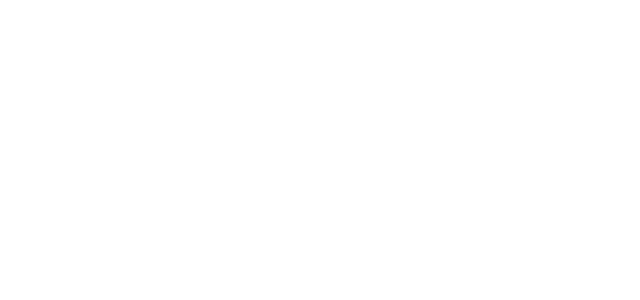
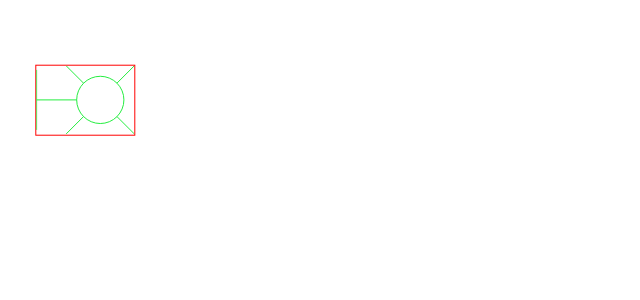
Before and after one commit to Sergrojas29/DeviceLayouts, a Next.js app: page / in a window 1280 px wide. Shown: the top 300 px of the page, without its empty margins (0-640 px from the left). Built offline with nearby package versions, Linux system fonts and the light colour scheme.

Commit message:
Added SO and SV components. trying to fix css

```diff
--- a/src/app/globals.css
+++ b/src/app/globals.css
@@ -9,3 +9,13 @@
   box-sizing: border-box;
 
 }
+
+
+
+
+
+.Speakerstrobe, .Strobe{
+
+
+
+}
--- a/src/app/page.tsx
+++ b/src/app/page.tsx
@@ -1,9 +1,15 @@
+import DeviceData from "./utils/readData.js";
+import Strobe from "../components/Strobe.tsx";
+import SpeakerStrobe  from "../components/SpeakerStrobe.tsx";
+
+export default function HomePage() {
 
 
-export default function HomePage() {
+
   return (
     <div className="Main">
-
+      {/* <SpeakerStrobe color="#20ED3C" width={1} x={60} y={12} rotate={90}/> */}
+      <Strobe color="#20ED3C" width={1} x={0} y={0} rotate={90} scale={1}/>
     </div>
   );
 }
--- a/src/app/utils/readData.ts
+++ b/src/app/utils/readData.ts
@@ -13,8 +13,6 @@ interface Device {
     watts: number;
 
 }
-
-
 
 /*\
 Class `Methods;
@@ -39,7 +37,7 @@ Process txt file -> json file
 
 */
 
-class DeviceData {
+export default class DeviceData {
     static deviceCount: number = 0;
 
     xMax: number = Number.MIN_SAFE_INTEGER
--- /dev/null
+++ b/src/components/SpeakerStrobe.tsx
@@ -0,0 +1,52 @@
+interface SpeakerStrobeProps {
+    color: string;
+    width: number;
+    x: number;
+    y: number;
+    rotate: number;
+}
+
+export function SpeakerStrobe({ color, width, x, y, rotate }: SpeakerStrobeProps) {
+
+    const Strobestyle = {
+        st0: {
+            stroke: "#ed2020",
+            fill: "none",
+            strokeWidth: 1,
+        },
+        st1: {
+            fill: "#FFFFFF",
+            stroke: "#20ED3C",
+            strokeWidth: 1,
+        },
+        container: {
+            height: "100px", //! Controls the Size
+            backgroundColor: "rgba(255, 255, 255, 0)",
+            position: 'absolute',
+
+        }
+
+
+    }
+
+    return (
+        <svg
+            className="Speakerstrobe"
+            style={Strobestyle.container}
+            transform={`translate(${x},${y}), rotate(${rotate})`}
+            viewBox="0 0 76 100"
+        >
+
+            <g id="Speakerstrobe">
+                <line style={Strobestyle.st0} x1="3.8" y1="96.4" x2="72.9" y2="27.3" />
+                <line style={Strobestyle.st0} x1="72.9" y1="96.4" x2="3.8" y2="27.3" />
+                <circle style={Strobestyle.st1} cx="38.3" cy="61.8" r="24" />
+                <rect x="0.4" y="23.9" style={Strobestyle.st0} width="75.6" height="75.6" />
+                <polygon style={Strobestyle.st0} points="38.3,24 66.6,1 9.9,1 	" />
+            </g>
+
+        </svg>
+    )
+}
+
+export default SpeakerStrobe
--- /dev/null
+++ b/src/components/Strobe.tsx
@@ -0,0 +1,52 @@
+interface StrobeProps {
+    color: string;
+    width: number;
+    x: number;
+    y: number;
+    rotate: number;
+    scale:number
+}
+
+export function Strobe({ color, width, x, y, rotate, scale }: StrobeProps) {
+
+
+
+    const Strobestyle = {
+        st0: {
+            stroke: "#20ED3C",
+            fill: "none",
+            strokeWidth: 1,
+        },
+        st1: {
+            fill: "#FFFFFF",
+            stroke: "#20ED3C",
+            strokeWidth: 1,
+        },
+        container: {
+            height: "100",
+            position: "aboslute",
+            transformOrigin: "bottom center",
+            border: 'solid 1pt red',
+        }
+
+    }
+
+    return (
+        <svg
+            className="Strobe"
+            style={Strobestyle.container}
+            viewBox="0 0 70 100"
+            transform={`translate(${x},${y}), rotate(${rotate})`}
+        >
+            <g >
+                <line style={Strobestyle.st0} x1="0.1" y1="69.5" x2="69.6" y2="0" />
+                <line style={Strobestyle.st0} x1="69.6" y1="69.5" x2="0.1" y2="0" />
+                <line style={Strobestyle.st0} x1="34.9" y1="99.9" x2="34.9" y2="34.7" />
+                <line style={Strobestyle.st0} x1="4.3" y1="99.7" x2="65.5" y2="99.7" />
+                <circle style={Strobestyle.st1} cx="34.9" cy="34.7" r="24.1" />
+            </g>
+        </svg>
+    )
+}
+
+export default Strobe
```
